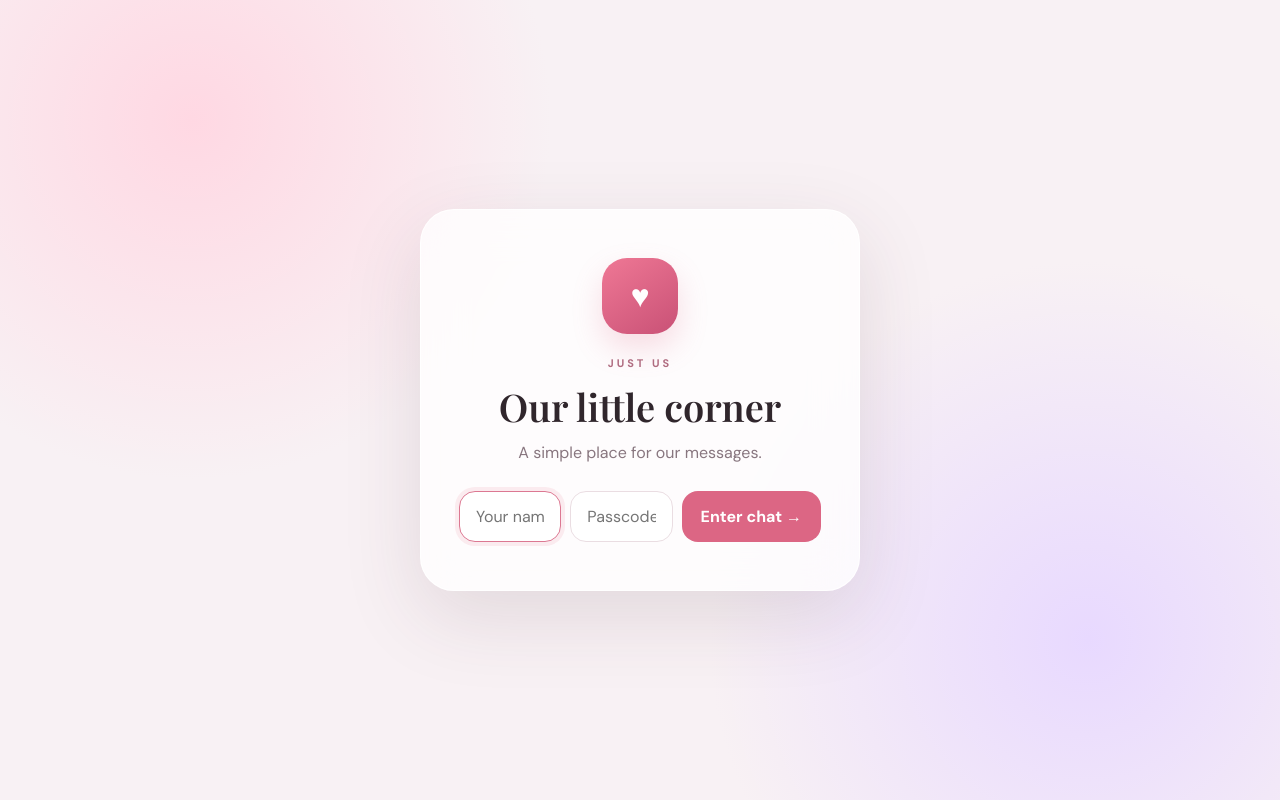
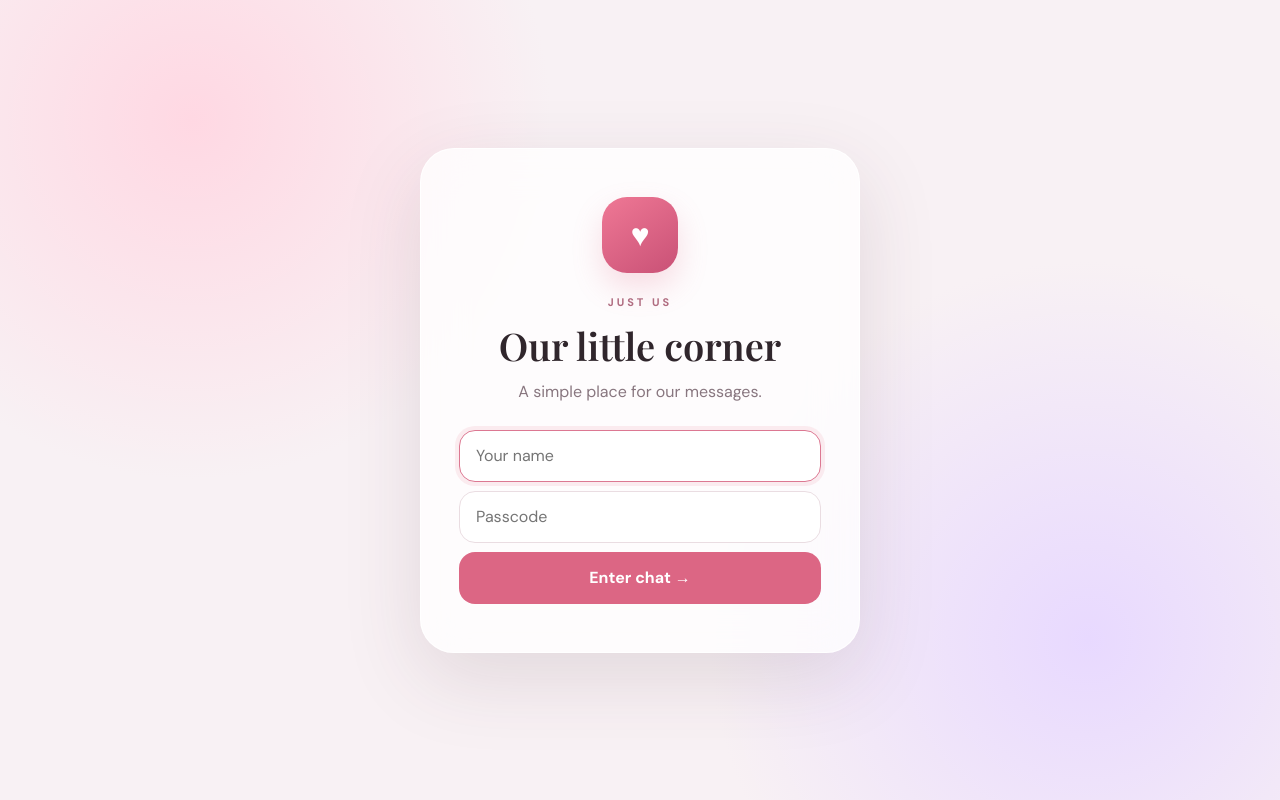
Before and after one commit to waghprashant98/couple-chat, an Angular app in the folder client/: page / in a window 1280 px wide. Built offline with nearby package versions, Linux system fonts and the light colour scheme.

Commit message:
Fix login form layout

```diff
--- a/client/src/styles.css
+++ b/client/src/styles.css
@@ -80,7 +80,18 @@ h1 {
 
 .welcome form {
   display: flex;
+  flex-direction: column;
   gap: 9px;
+}
+
+.welcome form input,
+.welcome form button {
+  width: 100%;
+  min-height: 52px;
+}
+
+.welcome form button {
+  padding: 0 19px;
 }
 
 input {
```
